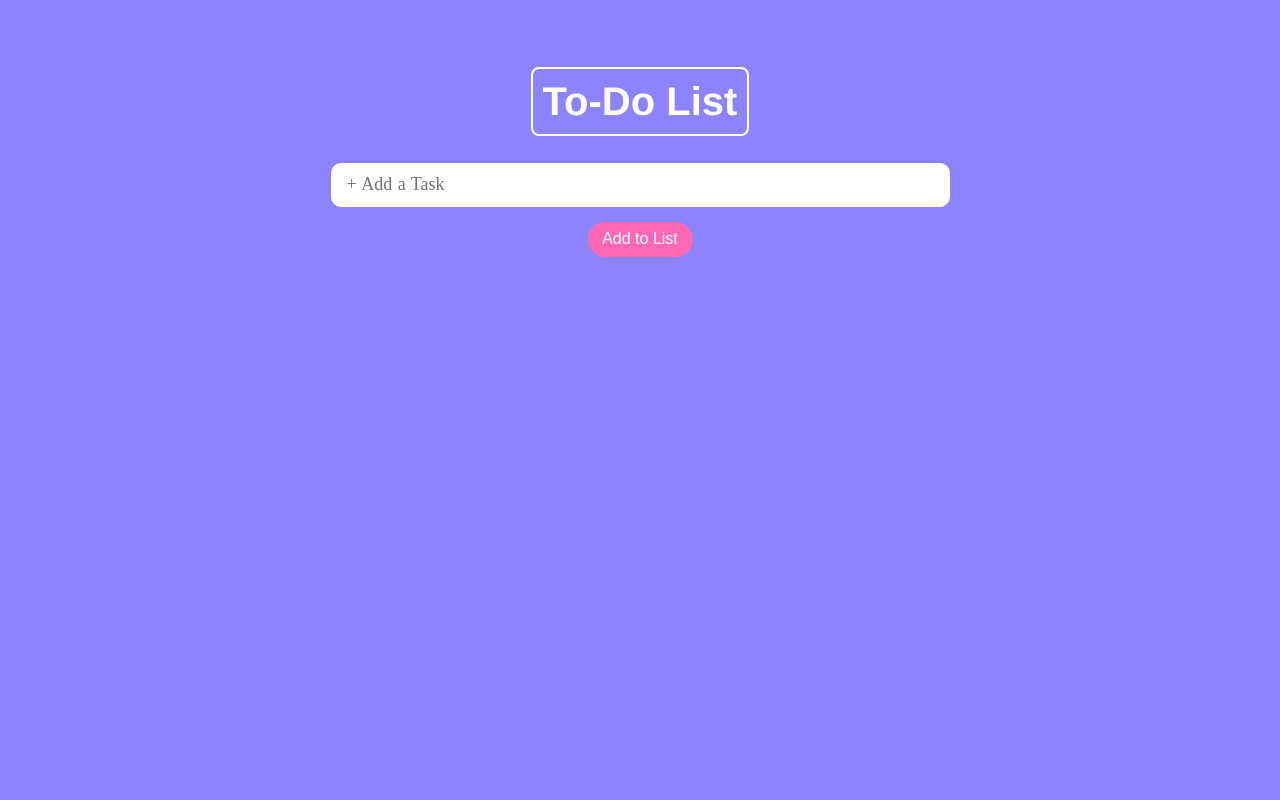
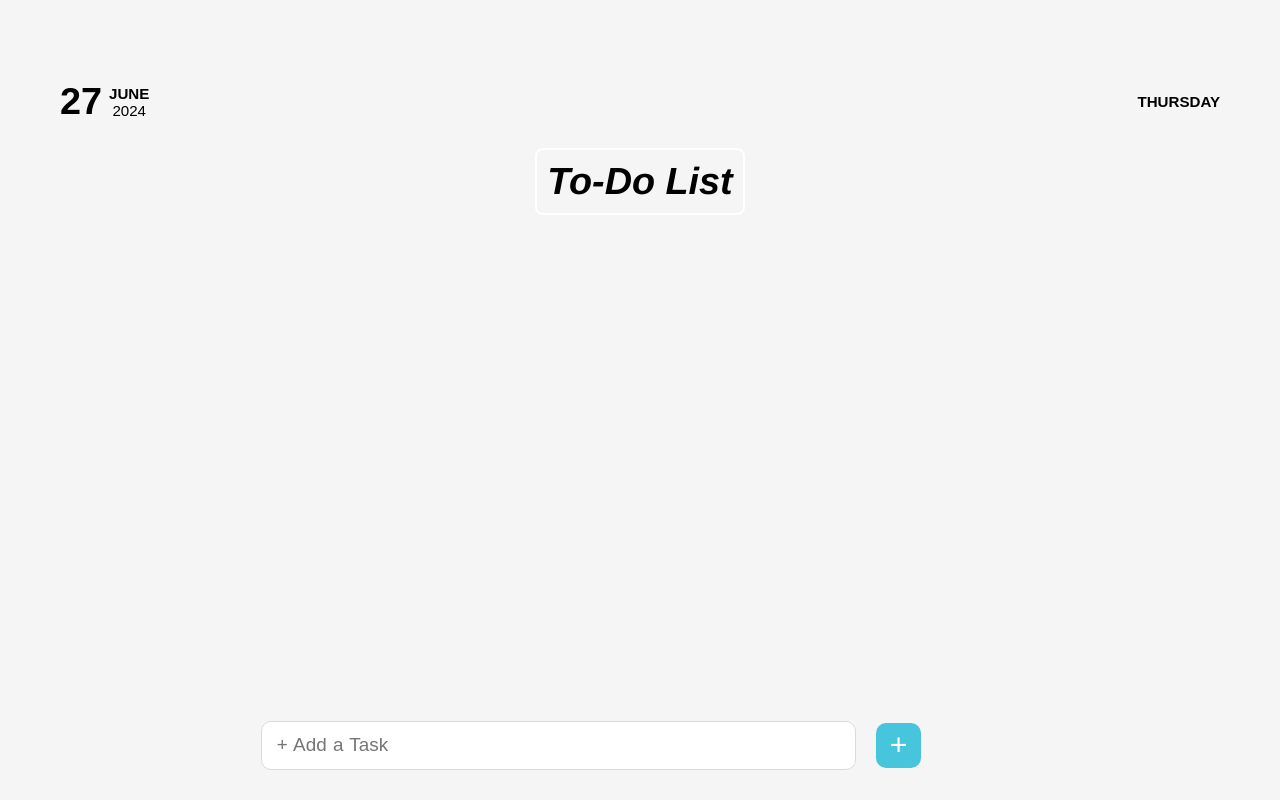
Before and after one commit to kingkhan77/TO-DO_using_JS, a plain HTML site: page index.html in a window 1280 px wide. Drawn offline with Linux system fonts and the light colour scheme.

Commit message:
CSS improved

```diff
--- a/index.html
+++ b/index.html
@@ -1,19 +1,38 @@
 <!DOCTYPE html>
 <html lang="en">
+
 <head>
     <link rel="stylesheet" href="style.css">
-   <title>TO-DO List</title>
-   <link rel="icon" type="image/x-icon" href="https://upload.wikimedia.org/wikipedia/commons/thumb/6/6e/Microsoft_To-Do_icon.svg/1024px-Microsoft_To-Do_icon.svg.png">
+    <title>TO-DO List</title>
+    <link rel="icon" type="image/x-icon"
+        href="https://upload.wikimedia.org/wikipedia/commons/thumb/6/6e/Microsoft_To-Do_icon.svg/1024px-Microsoft_To-Do_icon.svg.png">
 </head>
+
 <body>
-    <div class="heading"><h1>To-Do List</h1></div>
-    <form id="NewTaskForm">
-    <input type="text" id="task" placeholder="+ Add a Task">
-    <button id="submit" type="submit">Add to List</button>
+    <div id="dayAndDate">
+        <div id="fullDate">
+            <div id="date"></div>
+            <div id="monthAndYear">
+                <div id="month"></div>
+                <div id="year"></div>
+            </div>
+        </div>
+
+        <div id="day">
+
+        </div>
+    </div>
+    <div class="heading">
+        <h1 class="heading_text">To-Do List</h1>
+    </div>
+    <ol id="list">
+    </ol>
+    <form id="newTaskForm">
+        <input type="text" id="task" placeholder="+ Add a Task">
+        <button id="submit" type="submit">+</button>
     </form>
-        <ol id="list">
-        </ol>
     <script src="script.js"></script>
 
 </body>
+
 </html>
--- a/script.js
+++ b/script.js
@@ -1,3 +1,33 @@
+const today = new Date();
+
+// Extract day, month, and year
+const date = today.getDate();
+const monthIndex = today.getMonth();
+const year = today.getFullYear();
+const dayIndex = today.getDay();
+
+function getMonthName(monthIndex) {
+    const monthNames = [
+        "January", "February", "March", "April", "May", "June",
+        "July", "August", "September", "October", "November", "December"
+    ];
+    return monthNames[monthIndex].toUpperCase();
+}
+
+// Function to get the day of the week name
+function getDayName(dayIndex) {
+    const dayNames = [
+        "Sunday", "Monday", "Tuesday", "Wednesday", "Thursday", "Friday", "Saturday"
+    ];
+    return dayNames[dayIndex].toUpperCase();
+}
+
+
+document.getElementById('date').textContent = date;
+document.getElementById('month').textContent = getMonthName(monthIndex);
+document.getElementById('year').textContent = year;
+document.getElementById('day').textContent = getDayName(dayIndex);
+
 var StoredTodoString = localStorage.getItem("todos");
 var todosArray = JSON.parse(StoredTodoString) || [];
 renderTodoList();
@@ -18,7 +48,7 @@ document.getElementById("submit").addEventListener('click',
         const new_task = document.getElementById("task").value.trim();
 
         if (new_task) {
-            todosArray.push({task: new_task, is_marked_done: false});
+            todosArray.push({ task: new_task, is_marked_done: false });
             console.log(todosArray);
             localStorage.setItem('todos', JSON.stringify(todosArray));
             renderTodoList();
@@ -27,7 +57,7 @@ document.getElementById("submit").addEventListener('click',
     }
 );
 
-function handleTaskDone(index){
+function handleTaskDone(index) {
     const li = document.querySelectorAll('li')[index];
 
     if (todosArray[index].is_marked_done === false) {
@@ -35,7 +65,7 @@ function handleTaskDone(index){
         li.style.textDecoration = 'line-through';
         li.style.color = 'gray';
     }
-    else{
+    else {
         todosArray[index].is_marked_done = false;
         li.style.textDecoration = 'none';
         li.style.color = 'rgb(139, 131, 255)';
@@ -47,9 +77,9 @@ function handleTaskDone(index){
 function addToList(index, new_task) {
     const li = document.createElement('li');
     li.textContent = new_task.task;
-    if(new_task.is_marked_done === true){
-        li.style.textDecoration='line-through';
-        li.style.color='gray';
+    if (new_task.is_marked_done === true) {
+        li.style.textDecoration = 'line-through';
+        li.style.color = 'gray';
     }
     const done = document.createElement('button');
     done.className = 'mark_as_done';
--- a/style.css
+++ b/style.css
@@ -1,85 +1,146 @@
+html{
+    max-width: none;
+    text-align: center;
+}
+
 body {
     margin: 0;
     padding: 40px;
     text-align: center;
-    background-color: rgb(139, 131, 255);
+    background-color: whitesmoke;
+    border: none;
+    padding: 20px 60px;
+    padding-top: 80px;
 }
 
-.heading{
+#dayAndDate {
+    display: flex;
+    flex-direction: row;
+    justify-content: space-between;
+}
+
+#date {
+    font-size: 10mm;
+    font-family: sans-serif;
+    font-weight: 700;
+}
+
+#fullDate {
+    display: flex;
+    flex-direction: row;
+}
+
+#monthAndYear {
+    margin-left: 7px;
+    display: flex;
+    flex-direction: column;
+    justify-content: center;
+    align-content: center;
+    font-family: sans-serif;
+}
+
+#month {
+    font-weight: 700;
+    font-size: 4mm;
+}
+
+#year {
+    font-size: 4mm;
+}
+
+#day {
+    font-family: sans-serif;
+    font-size: 4mm;
+    font-weight: 700;
+    display: flex;
+    align-items: center;
+    margin-right: 0px;
+}
+
+.heading {
     display: flex;
     justify-content: center;
 }
 
-h1 {
+.heading_text {
     border: none;
     border: 2px solid white;
     border-radius: 8px;
     padding: 10px;
     width: fit-content;
-    color: white;
+    color: black;
     font-family: Helvetica;
-    font-size: 40px;
+    font-size: 10mm;
+    font-style: italic;
 }
 
-form {
+
+
+#newTaskForm {
+    display: flex;
+    justify-content: center;
     align-items: center;
-    display: flex;
-    flex-direction: column;
+    position: fixed;
+    bottom: 30px;
+    width: 90%;
 }
 
 input {
-    width: 600px;
-    height: 40px;
+    height: 12mm;
+    width: 50%;
     padding-left: 15px;
-    border: 1px solid white;
+    border: 1px solid #D9D9D9;
     border-radius: 10px;
     word-spacing: 1px;
-    font-family: Halvetica;
-    font-size: large
+    font-family: sans-serif;
+    font-size: 5mm;
+    background-color: #ffffff;
 }
 
 input:focus {
     outline: blue;
 }
 
-button {
+#submit {
     color: white;
-    font-size: medium;
-    margin-top: 15px;
-    background-color: hotpink;
+    font-size: 8mm;
+    margin-left: 20px;
+    background-color: #47C5DC;
     border: none;
-    border-radius: 20px;
-    height: 35px;
-    width: 105px;
+    border-radius: 10px;
+    height: 12mm;
+    width: 12mm;
     cursor: pointer;
+    margin-right: 90px;
 }
 
-button:hover {
-    background-color: rgb(255, 68, 162);
+#submit:hover {
+    background-color: #2e9fb4;
 }
 
 #list {
     list-style-type: none;
-    color: white;
     text-align: center;
     padding-left: 40px;
 }
 
 li {
     margin-left: -30px;
-    color: rgb(139, 131, 255);
+    color: black;
     text-align: left;
     padding-left: 10px;
     padding-right: 10px;
     padding-top: 10px;
-    font-size: large;
+    font-size: 5.5mm;
     font-family: Arial, Helvetica, sans-serif;
     cursor: pointer;
     width: auto;
-    height: 35px;
+    height: 9mm;
     background-color: white;
     border-radius: 10px;
-    margin-bottom: 20px;
+    margin-bottom: 50px;
+    display: flex;
+    flex-wrap: wrap;
 }
 
 
@@ -87,24 +148,31 @@ li {
 .delete {
     margin-top: 0;
     margin-left: 20px;
-    width: fit-content;
-    border-radius: 11px;
-    height: 25px;
-    border: 1px solid hotpink;
-    border-radius: 13px;
+    width: 7.5mm;
+    height: 7.5mm;
+    border: 1px solid #47C5DC;
+    color: #47C5DC;
+    border-radius: 5px;
+    background-color: white;
     margin-right: 0;
+    cursor: pointer;
+    font-size: 3.7mm;
+}
 
-    :hover {
-        color: chartreuse;
-    }
+.mark_as_done:hover {
+    border: 2px solid #47C5DC;
+}
+
+.delete:hover {
+    border: 2px solid #47C5DC;
 }
 
 .mark_as_done {
     position: absolute;
-    right: 90px;
+    right: 115px;
 }
 
 .delete {
     position: absolute;
-    right: 50px;
+    right: 75px;
 }
```
